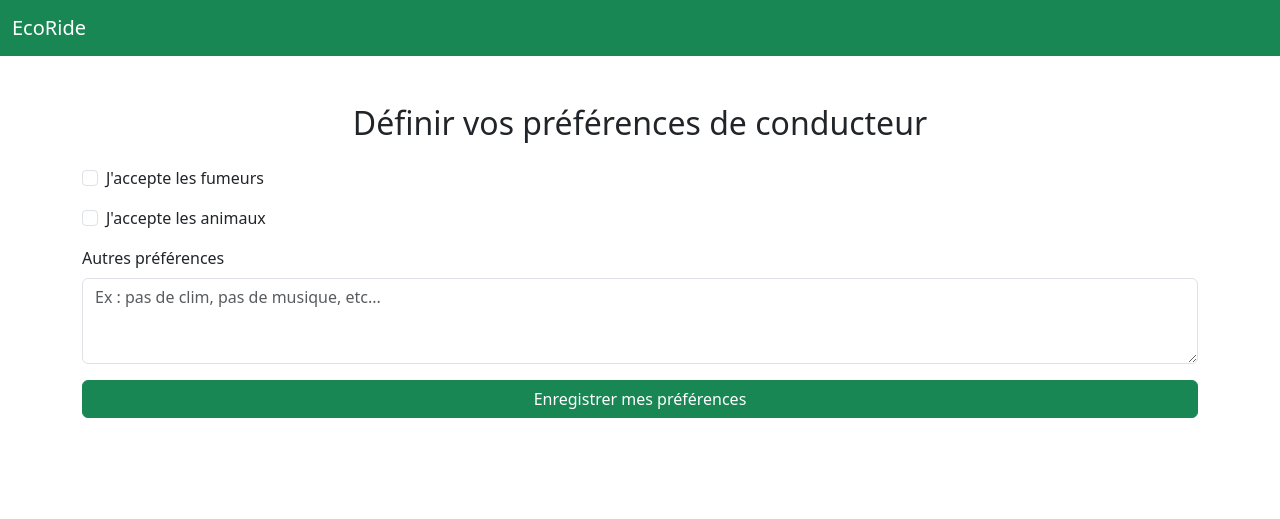
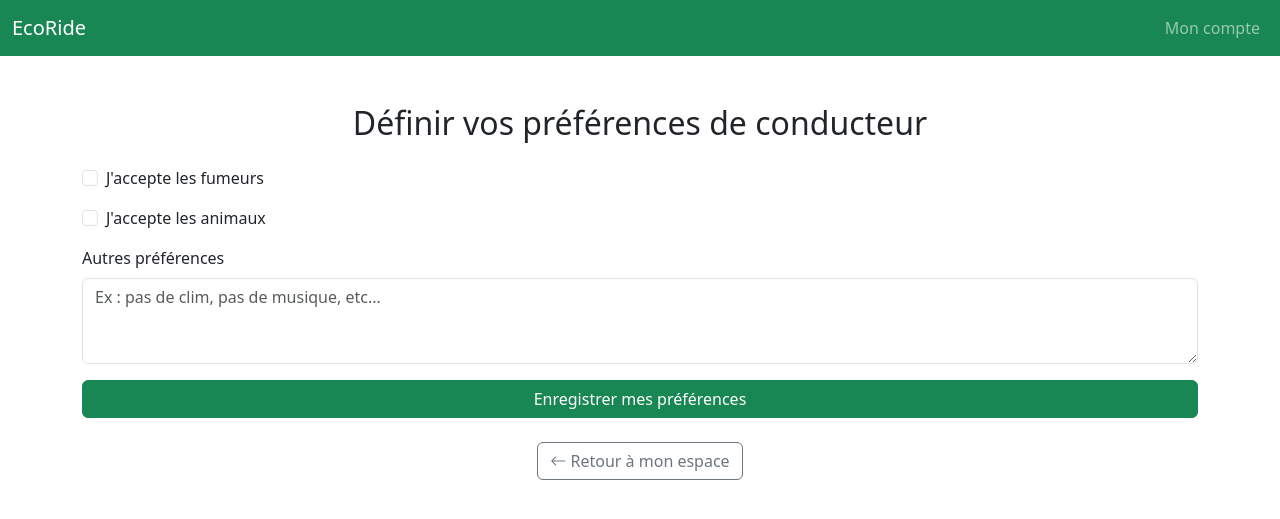
Before and after one commit to IAComaaar/ecoride, a PHP site: page /ajouter-preferences.php in a window 1280 px wide. Shown: the top 519 px of the page. Run offline with PHP 8.4, Linux system fonts and the light colour scheme; the visitor is signed in with stand-in values (Sample User, id 1); tables that the repository leaves empty or names only in its code hold one stand-in row (values such as "Sample post").

Commit message:
Correction d'ajouter-preferences.php : suppression simulation + table preferences + bouton retour

```diff
--- a/ajouter-preferences.php
+++ b/ajouter-preferences.php
@@ -10,9 +10,6 @@ require_once 'auth-check.php';
 
 error_reporting(E_ALL);
 ini_set('display_errors', 1);
-
-// Simuler un utilisateur connecté (à retirer une fois le login terminé)
-$_SESSION['id_user'] = 1;
 
 if (!isset($_SESSION['id_user'])) {
     die("Vous devez être connecté pour accéder à cette page.");
@@ -28,17 +25,17 @@ if ($_SERVER['REQUEST_METHOD'] === 'POST') {
     $autre = htmlspecialchars($_POST['autre']);
 
 // Afin de vérifie si une préférence existe déjà pour cet utilisateur
-    $check = $pdo->prepare("SELECT * FROM preference WHERE id_user = ?");
+    $check = $pdo->prepare("SELECT * FROM preferences WHERE id_user = ?");
     $check->execute([$id_user]);
 
     if ($check->rowCount() > 0) {
 // Mise à jour si préférence existante
-        $stmt = $pdo->prepare("UPDATE preference SET fumeur = ?, animaux = ?, autre = ? WHERE id_user = ?");
+        $stmt = $pdo->prepare("UPDATE preferences SET fumeur = ?, animaux = ?, autre = ? WHERE id_user = ?");
         $stmt->execute([$fumeur, $animaux, $autre, $id_user]);
         $message = "🔄 Préférences mises à jour avec succès.";
     } else {
 // Insertion sinon
-        $stmt = $pdo->prepare("INSERT INTO preference (id_user, fumeur, animaux, autre) VALUES (?, ?, ?, ?)");
+        $stmt = $pdo->prepare("INSERT INTO preferences (id_user, fumeur, animaux, autre) VALUES (?, ?, ?, ?)");
         $stmt->execute([$id_user, $fumeur, $animaux, $autre]);
         $message = "✅ Préférences enregistrées.";
     }
@@ -51,12 +48,23 @@ if ($_SERVER['REQUEST_METHOD'] === 'POST') {
     <meta charset="UTF-8">
     <title>Mes préférences</title>
     <link href="https://cdn.jsdelivr.net/npm/bootstrap@5.3.2/dist/css/bootstrap.min.css" rel="stylesheet">
+    <link rel="stylesheet" href="https://cdn.jsdelivr.net/npm/bootstrap-icons@1.11.1/font/bootstrap-icons.css">
 </head>
 <body>
 
-<nav class="navbar navbar-dark bg-success">
+<nav class="navbar navbar-expand-lg navbar-dark bg-success">
     <div class="container-fluid">
         <a class="navbar-brand" href="/index.php">EcoRide</a>
+        <button class="navbar-toggler" type="button" data-bs-toggle="collapse" data-bs-target="#navbarNav">
+            <span class="navbar-toggler-icon"></span>
+        </button>
+        <div class="collapse navbar-collapse" id="navbarNav">
+            <ul class="navbar-nav ms-auto">
+                <li class="nav-item">
+                    <a class="nav-link" href="/mon-espace.php">Mon compte</a>
+                </li>
+            </ul>
+        </div>
     </div>
 </nav>
 
@@ -84,6 +92,11 @@ if ($_SERVER['REQUEST_METHOD'] === 'POST') {
         </div>
 
         <button type="submit" class="btn btn-success w-100">Enregistrer mes préférences</button>
+        <div class="mt-4 text-center">
+            <a href="/mon-espace.php" class="btn btn-outline-secondary">
+                <i class="bi bi-arrow-left"></i> Retour à mon espace
+            </a>
+        </div>
     </form>
 </div>
 
```
